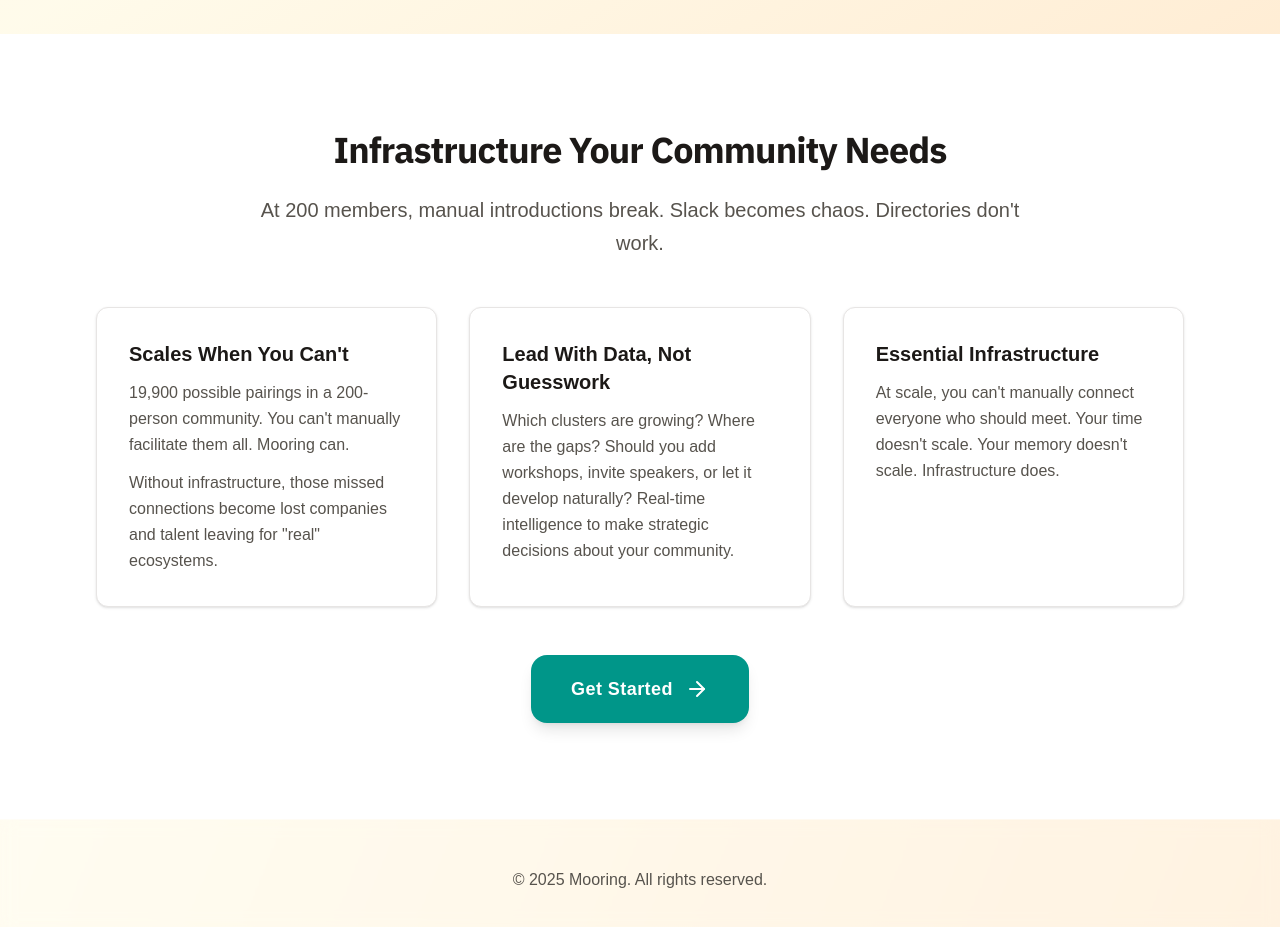
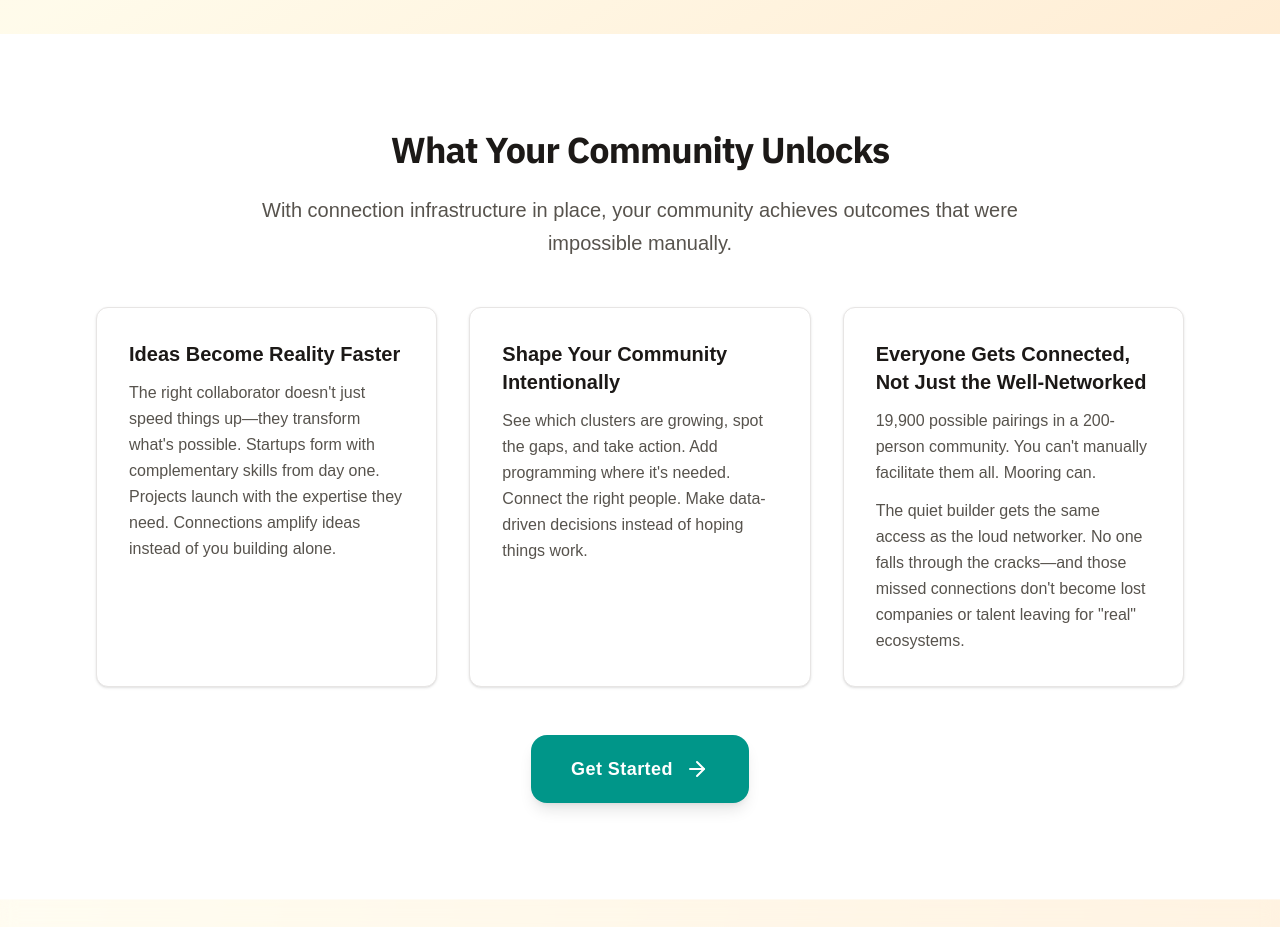
Before and after one commit to anniez-source/mooring_webapp, a Next.js app: page / in a window 1280 px wide. Shown: the part 2220-3147 px from the top of the page. Built offline with nearby package versions, Linux system fonts and the light colour scheme; no server answers.

Commit message:
Update 'What Your Community Unlocks' section with new cards

```diff
--- a/app/page.tsx
+++ b/app/page.tsx
@@ -179,34 +179,34 @@ export default function HomePage() {
         </div>
       </section>
 
-      {/* For Communities */}
+      {/* What Your Community Unlocks */}
       <section className="py-24 bg-white">
         <div className="max-w-6xl mx-auto px-8">
-          <h2 className="text-4xl font-bold text-stone-900 mb-6 tracking-tight text-center" style={{ fontFamily: 'var(--font-ibm-plex)' }}>Infrastructure Your Community Needs</h2>
+          <h2 className="text-4xl font-bold text-stone-900 mb-6 tracking-tight text-center" style={{ fontFamily: 'var(--font-ibm-plex)' }}>What Your Community Unlocks</h2>
           <p className="text-xl text-stone-600 max-w-3xl mx-auto text-center leading-relaxed mb-12 font-medium">
-            At 200 members, manual introductions break. Slack becomes chaos. Directories don't work.
+            With connection infrastructure in place, your community achieves outcomes that were impossible manually.
           </p>
 
           <div className="grid md:grid-cols-3 gap-8 mb-12">
             <div className="bg-white border border-stone-200 rounded-xl p-8 shadow-sm">
-              <h3 className="text-xl font-semibold text-stone-900 mb-3">Scales When You Can&apos;t</h3>
+              <h3 className="text-xl font-semibold text-stone-900 mb-3">Ideas Become Reality Faster</h3>
+              <p className="text-stone-600 leading-relaxed">
+                The right collaborator doesn&apos;t just speed things up—they transform what&apos;s possible. Startups form with complementary skills from day one. Projects launch with the expertise they need. Connections amplify ideas instead of you building alone.
+              </p>
+            </div>
+            <div className="bg-white border border-stone-200 rounded-xl p-8 shadow-sm">
+              <h3 className="text-xl font-semibold text-stone-900 mb-3">Shape Your Community Intentionally</h3>
+              <p className="text-stone-600 leading-relaxed">
+                See which clusters are growing, spot the gaps, and take action. Add programming where it&apos;s needed. Connect the right people. Make data-driven decisions instead of hoping things work.
+              </p>
+            </div>
+            <div className="bg-white border border-stone-200 rounded-xl p-8 shadow-sm">
+              <h3 className="text-xl font-semibold text-stone-900 mb-3">Everyone Gets Connected, Not Just the Well-Networked</h3>
               <p className="text-stone-600 leading-relaxed">
                 19,900 possible pairings in a 200-person community. You can&apos;t manually facilitate them all. Mooring can.
               </p>
               <p className="text-stone-600 leading-relaxed mt-3">
-                Without infrastructure, those missed connections become lost companies and talent leaving for &quot;real&quot; ecosystems.
-              </p>
-            </div>
-            <div className="bg-white border border-stone-200 rounded-xl p-8 shadow-sm">
-              <h3 className="text-xl font-semibold text-stone-900 mb-3">Lead With Data, Not Guesswork</h3>
-              <p className="text-stone-600 leading-relaxed">
-                Which clusters are growing? Where are the gaps? Should you add workshops, invite speakers, or let it develop naturally? Real-time intelligence to make strategic decisions about your community.
-              </p>
-            </div>
-            <div className="bg-white border border-stone-200 rounded-xl p-8 shadow-sm">
-              <h3 className="text-xl font-semibold text-stone-900 mb-3">Essential Infrastructure</h3>
-              <p className="text-stone-600 leading-relaxed">
-                At scale, you can't manually connect everyone who should meet. Your time doesn't scale. Your memory doesn't scale. Infrastructure does.
+                The quiet builder gets the same access as the loud networker. No one falls through the cracks—and those missed connections don&apos;t become lost companies or talent leaving for &quot;real&quot; ecosystems.
               </p>
             </div>
           </div>
```
